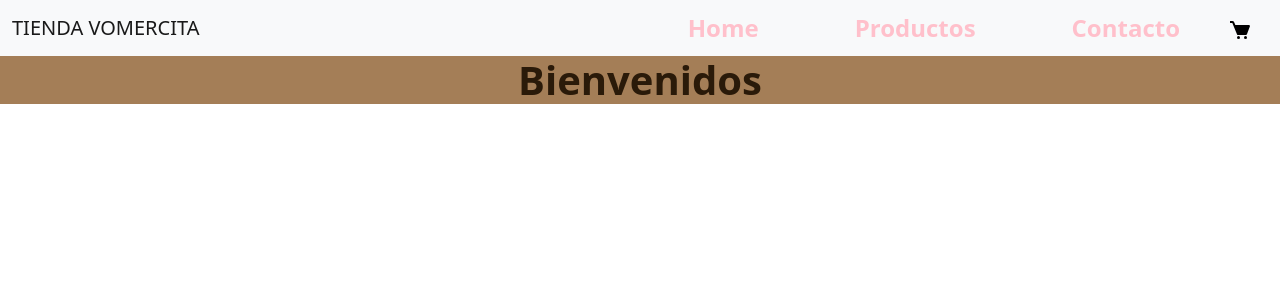
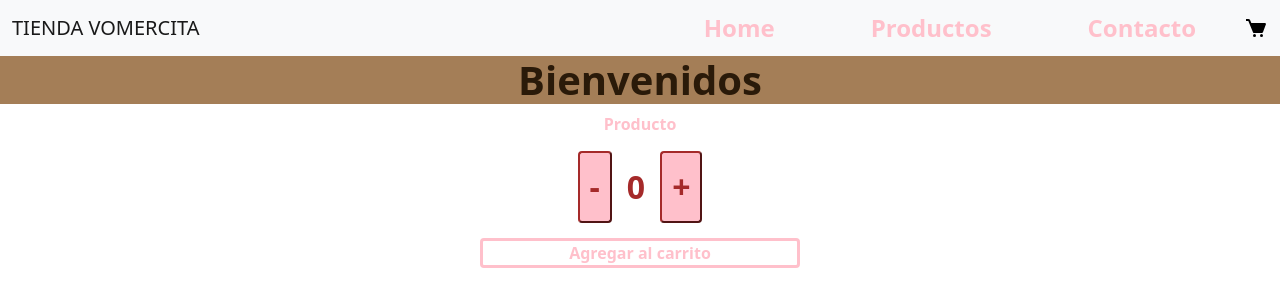
Before and after one commit to vomercita/tiendavomercitasanchezvaleria, a React (Create React App) app: page / in a window 1280 px wide. Shown: the top 306 px of the page. Built offline with nearby package versions, Linux system fonts and the light colour scheme.

Commit message:
subida de contador

```diff
--- a/src/App.js
+++ b/src/App.js
@@ -1,13 +1,15 @@
-
 import 'bootstrap/dist/css/bootstrap.css';
-import NavBar from './components/NavBar';
-import ItemListContainer from './components/ItemListContainer';
+import 'bootstrap';
+import NavBar from './components/NavBar/NavBar.jsx';
+import ItemListContainer from './components/ItemListContainer/ItemListContainer';
+import ItemCount from './components/ItemCount/ItemCount.jsx';
 
 function App() {
   return (
     <>
     <NavBar nombre= "Tienda Vomercita"/>
     <ItemListContainer greeting= "Bienvenidos"/>
+    <ItemCount/>
     </>
   )
 }
--- a/src/components/CartWidget.jsx
+++ b/src/components/CartWidget/CartWidget.jsx
@@ -1,4 +1,4 @@
-import carrito from '../carrito.svg';
+import carrito from './carrito.svg';
 
 const CartWidget = () => {
     return (
--- /dev/null
+++ b/src/components/ItemCount/ItemCount.css
@@ -0,0 +1,36 @@
+#pProducto, #pAgregar {
+    color:pink;
+    font-weight: bolder;
+    margin: auto;
+    text-align: center;
+}
+#pAgregar:hover {color:brown}
+#divAgregar {
+    border: solid;
+    border-color: pink;
+    border-radius: 4px;
+    width:25%;
+    margin: auto;
+}
+#divAgregar:hover{cursor: pointer;
+background-color: pink;
+}
+
+#divBotones {
+    color:brown;
+    font-weight: bolder;
+    text-align: center;
+    font-size: xx-large;
+
+}
+button {
+    color:brown;
+    font-weight: bolder;
+    margin: 15px;
+    text-align: center;
+    padding: 10px;
+    border-color: brown;
+    background-color: pink;
+    border-radius: 4px;
+}
+button:hover {background-color: rgb(248, 213, 219)}
--- /dev/null
+++ b/src/components/ItemCount/ItemCount.jsx
@@ -0,0 +1,30 @@
+import { useState } from "react";
+import './ItemCount.css';
+
+const ItemCount = ({stock=8}) => {
+
+    const [contador, setContador] = useState (0)
+    const mas = () => {
+        if (contador<stock) {setContador (contador+1)}
+    }
+    const menos = () => {
+        if (contador>0) {setContador (contador -1)}
+    }
+
+    return (  <>
+        <div>
+            <p id= "pProducto">Producto</p>
+        </div>
+        <div id= "divBotones">
+            <button onClick={()=> menos()}> - </button>
+            <>{contador}</>
+            <button onClick={()=> mas()}> + </button>
+        </div>
+        <div id="divAgregar">
+            <p id="pAgregar">Agregar al carrito</p>
+        </div>
+        </>
+    );
+}
+
+export default ItemCount;
--- a/src/components/NavBar.jsx
+++ /dev/null
@@ -1,38 +0,0 @@
-import React from "react";
-import CartWidget from "./CartWidget";
-import 'bootstrap/dist/css/bootstrap.css';
-import NavBarEstilo from "./NavBarEstilo";
-
-
-const NavBar=({nombre})=>{
-  const displayNombre= nombre.toUpperCase();
-
-  return (
-    <>
-    <nav class="navbar navbar-expand-lg navbar-light bg-light">
-    <div class="container-fluid">
-    <a class="navbar-brand" href="#">{displayNombre}</a>
-    <button class="navbar-toggler" type="button" data-bs-toggle="collapse" data-bs-target="#navbarNav" aria-controls="navbarNav" aria-expanded="false" aria-label="Toggle navigation">
-      <span class="navbar-toggler-icon"></span>
-    </button>
-    <div class="collapse navbar-collapse" id="navbarNav">
-      <ul class="navbar-nav ms-auto">
-        <li class="nav-item mx-5">
-          <NavBarEstilo class="navbar-brand" href="#" text={"Home"} />
-        </li>
-        <li class="nav-item mx-5">
-         <NavBarEstilo class="navbar-brand" href="#" text={"Productos"} />
-        </li>
-        <li class="nav-item mx-5">
-         <NavBarEstilo class="navbar-brand" href="#" text={"Contacto"} />
-        </li>
-      </ul>
-    </div>
-    <a class="navbar-brand" href="#"> {<CartWidget/>} </a>
-  </div>
-</nav></>
-    )
-
-};
-
-export default NavBar;
--- /dev/null
+++ b/src/components/NavBar/NavBar.jsx
@@ -0,0 +1,38 @@
+import React from "react";
+import 'bootstrap/dist/css/bootstrap.css';
+import 'bootstrap';
+import NavBarEstilo from "./NavBarEstilo.jsx";
+import CartWidget from "../CartWidget/CartWidget.jsx";
+
+const NavBar=({nombre})=>{
+  const displayNombre= nombre.toUpperCase();
+
+  return (
+    <>
+    <nav className="navbar navbar-expand-lg navbar-light bg-light">
+    <div className="container-fluid">
+    <a className="navbar-brand" href="#">{displayNombre}</a>
+    <button className="navbar-toggler" type="button" data-bs-toggle="collapse" data-bs-target="#navbarNav" aria-controls="navbarNav" aria-expanded="false" aria-label="Toggle navigation">
+      <span className="navbar-toggler-icon"></span>
+    </button>
+    <div className="collapse navbar-collapse" id="navbarNav">
+      <ul className="navbar-nav ms-auto">
+        <li className="nav-item mx-5">
+          <NavBarEstilo className="navbar-brand" href="#" text={"Home"} />
+        </li>
+        <li className="nav-item mx-5">
+         <NavBarEstilo className="navbar-brand" href="#" text={"Productos"} />
+        </li>
+        <li className="nav-item mx-5">
+         <NavBarEstilo className="navbar-brand" href="#" text={"Contacto"} />
+        </li>
+      </ul>
+    </div>
+    <CartWidget/>
+  </div>
+</nav></>
+    )
+
+};
+
+export default NavBar;
--- a/src/index.js
+++ b/src/index.js
@@ -3,6 +3,8 @@
 import './index.css';
 import App from './App';
 import reportWebVitals from './reportWebVitals';
+import 'bootstrap/dist/css/bootstrap.css';
+import 'bootstrap';
 
 
 const root = ReactDOM.createRoot(document.getElementById('root'));
```
Also changed, not shown: src/components/CartWidget/carrito.svg (renamed from src/carrito.svg), src/components/ItemListContainer/ItemListContainer.jsx (renamed from src/components/ItemListContainer.jsx), src/components/NavBar/NavBarEstilo.jsx (renamed from src/components/NavBarEstilo.jsx).
